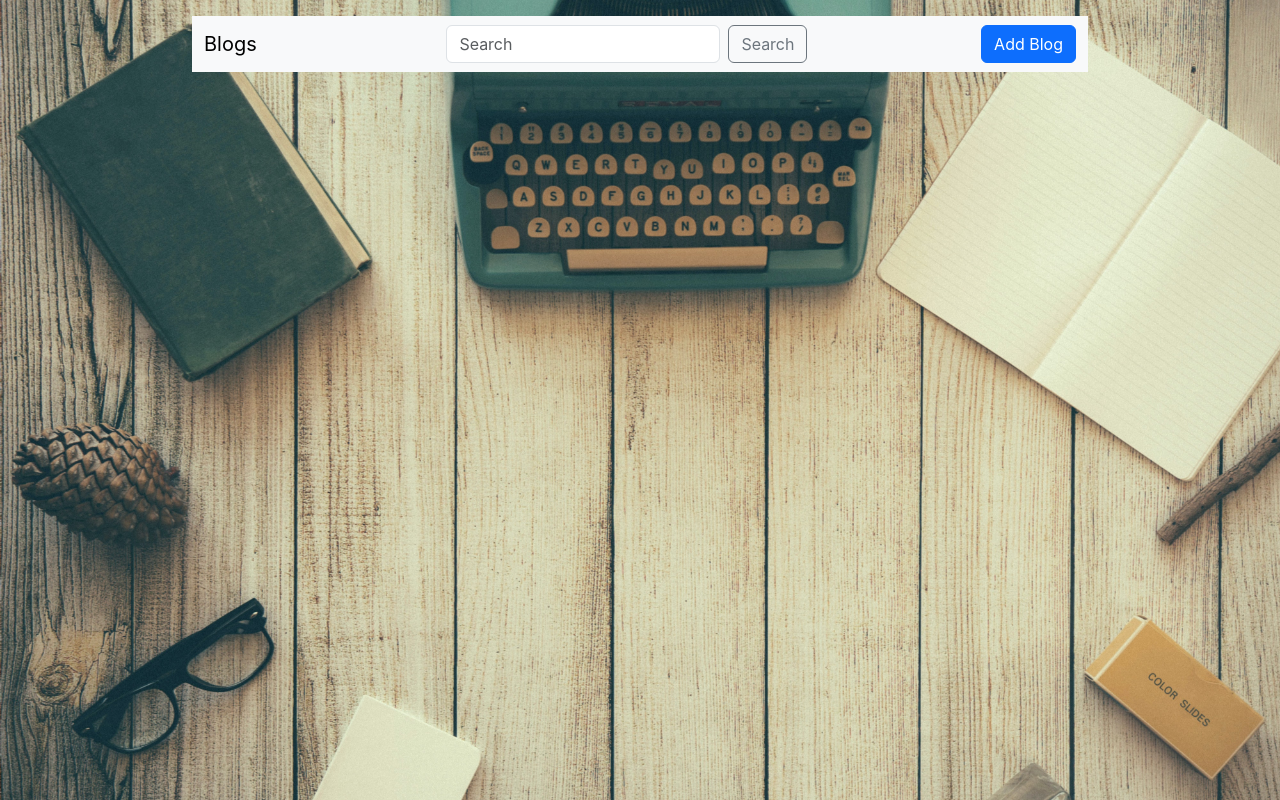
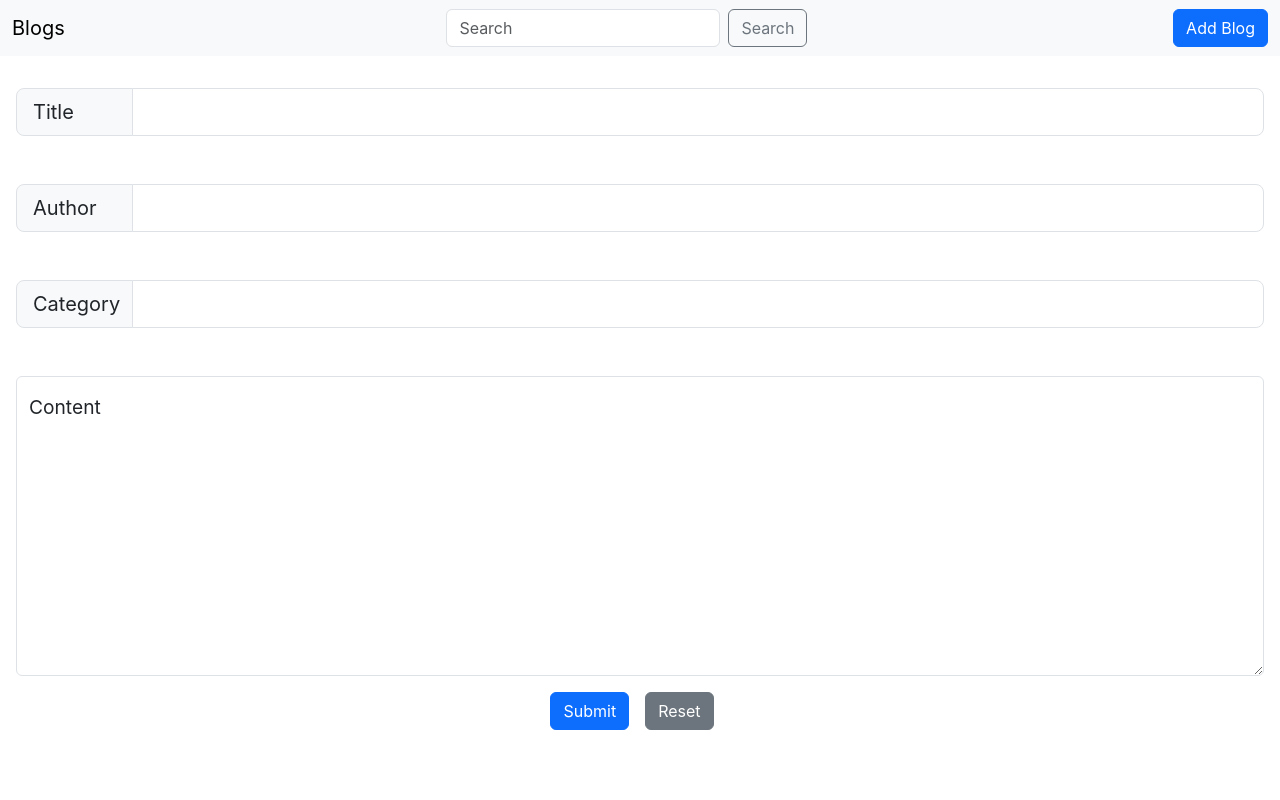
Before and after one commit to Sameony/ReactBench, a React (Create React App) app in the folder frontend/: page /addBlog/1 in a window 1280 px wide. Built offline with nearby package versions, Linux system fonts and the light colour scheme; no server answers; a web font is replaced by a local one.

Commit message:
feat: update blog feature

```diff
--- a/frontend/src/Components/AllBlogs.jsx
+++ b/frontend/src/Components/AllBlogs.jsx
@@ -39,11 +39,10 @@ const AllBlogs = () => {
         }
 
     }
-
   return (
     blogs.map((ele, index)=>{
         return <div key={index} className="blogWrap" style={removeIndex===index?{transform:"translateX(-70rem)"}:{}}>
-                    <div id="blogCard" style={movedIndex===index?{transform:"translateX(-7rem)"}:{}} title={"Read more about "+ele.Title}
+                    <div id="blogCard" style={movedIndex===index?{transform:"translateX(-7rem)"}:{}} title="Click to see more options"
                     onClick={()=>{setMovedIndex(index===movedIndex?-1:index)}} >
                     <div className="titleHead">
                         {ele.Title}
@@ -59,8 +58,13 @@ const AllBlogs = () => {
                         <Link to={`/blogs/${ele._id}`} className='btn btn-primary'>Read More</Link>
                     </div>
                     </div>
-                    <div className="delete" onClick={()=>removeBlogHandler(ele._id, index)}>
-                    <i className="fa-solid fa-trash"></i>
+                    <div className='blogOptions'>
+                        <div className="delete" onClick={()=>removeBlogHandler(ele._id, index)}>
+                            <i className="fa-solid fa-trash"></i>
+                        </div>
+                        <Link to={`/addBlog/${ele._id}`} className="delete" style={{backgroundColor:"#0d6efd"}}>
+                            <i className="fa-solid fa-edit"></i>
+                        </Link>
                     </div>
         </div>
     })
--- a/frontend/src/Screens/AddBlog.jsx
+++ b/frontend/src/Screens/AddBlog.jsx
@@ -1,17 +1,35 @@
-import React, { useState } from 'react'
+import React, { useEffect, useState } from 'react'
 import axios from 'axios'
+import { useParams } from 'react-router-dom'
 const AddBlog = () => {
+  const {blogID}=useParams()
   const [blogObj, setBlogObj] = useState({Author:"", Content:"",Category:'', Title:""})
   const [error,setError] = useState("")
   const [success,setSuccess] = useState("")
+  useEffect(()=>{
+    const getBlogData = async(id) =>{
+      await axios.post("http://localhost:3001/fetchBlogById",{id:blogID})
+      .then(res=>setBlogObj(res.data.data))
+      .catch(err=>console.log(err))
+    }
+    getBlogData();
+  },[blogID])
   const changeHandler = (e) =>{
     let ename = e.target.name;
     setBlogObj({...blogObj, [ename]:e.target.value})
   }
   const submitHandler = async (e) =>{
-    let choice = window.confirm("You can make changes to your blog later as well.Are you sure you want to post this blog?")
+    let choice = window.confirm(blogID?"Are you sure you want to update this blog?":"You can make changes to your blog later as well.Are you sure you want to post this blog?")
     e.preventDefault();
-    choice&&await axios.post("http://localhost:3001/addBlog",blogObj).then((res)=>{
+    !blogID&&choice&&await axios.post("http://localhost:3001/addBlog",blogObj).then((res)=>{
+      setSuccess(res.data.msg)
+      setError("")
+      setBlogObj({Author:"", Content:"",Category:'', Title:""})
+    }).catch(err=>{
+      setError(err.response.data.msg)
+      setSuccess("")
+    })
+    blogID&&choice&&await axios.post("http://localhost:3001/updateBlog",blogObj).then((res)=>{
       setSuccess(res.data.msg)
       setError("")
       setBlogObj({Author:"", Content:"",Category:'', Title:""})
@@ -32,11 +50,11 @@ const AddBlog = () => {
       </div>}
         <div className="mt-3 input-group input-group-lg">
         <span className="input-group-text" id="inputGroup-sizing-lg" style={{width:"7.3rem"}}>Title</span>
-        <input type="text" className="form-control" aria-label="Sizing example input" aria-describedby="inputGroup-sizing-lg" value={blogObj.Title} onChange={(e)=>changeHandler(e)} name="Title" />
+        <input type="text" className="form-control" readOnly={blogID} aria-label="Sizing example input" aria-describedby="inputGroup-sizing-lg" value={blogObj.Title} onChange={(e)=>changeHandler(e)} name="Title" />
         </div>
         <div className=" mt-5 input-group input-group-lg">
         <span className="input-group-text" id="inputGroup-sizing-lg" style={{width:"7.3rem"}}>Author</span>
-        <input type="text" className="form-control" aria-label="Sizing example input" aria-describedby="inputGroup-sizing-lg" value={blogObj.Author} onChange={(e)=>changeHandler(e)} name="Author" />
+        <input type="text" className="form-control" readOnly={blogID} aria-label="Sizing example input" aria-describedby="inputGroup-sizing-lg" value={blogObj.Author} onChange={(e)=>changeHandler(e)} name="Author" />
         </div>
         <div className=" mt-5 input-group input-group-lg">
         <span className="input-group-text" id="inputGroup-sizing-lg" style={{width:"7.3rem"}}>Category</span>
--- a/frontend/src/Screens/BlogDisplay.jsx
+++ b/frontend/src/Screens/BlogDisplay.jsx
@@ -1,12 +1,13 @@
 import axios from 'axios'
 import React, { useEffect, useState } from 'react'
-import { useParams } from 'react-router-dom'
+import { Link, useParams } from 'react-router-dom'
 import "../Styles/blogDisplay.css"
 const BlogDisplay = () => {
     const {blogID} = useParams()
     const [blog,setBlog] = useState({})
     useEffect(() => {
       getBlogData();
+       // eslint-disable-next-line react-hooks/exhaustive-deps
     }, [])
 
     const getBlogData = async(id) =>{
@@ -15,7 +16,8 @@ const BlogDisplay = () => {
       .catch(err=>console.log(err))
     }
   return (
-    <div>
+   <div className='imageHere'>
+ <div className='blogContainer'>
     <div class="scroll">
         <h1 class="header">{blog?.Title}</h1>
         <div class="splitscreen">
@@ -29,7 +31,7 @@ const BlogDisplay = () => {
 
             <div class="right">
             <i class="fa-brands fa-github"></i>
-            <i class="fa-brands fa-github"></i>
+            <i class="fa-brands fa-twitter"></i>
             <i class="fa-brands fa-linkedin"></i>
             </div>
         </div>
@@ -43,13 +45,13 @@ const BlogDisplay = () => {
 
     </div>
     <footer class="footer">
-        <div class="footer-header">Share your thoughts now!</div>
+        <Link to="/addBlog" class="footer-header">Share your thoughts now!</Link>
         <ul class="social-links list-non-bullet">
             <li class="list-item-inline">
               <i class="fa-brands fa-github"></i>
             </li>
             <li class="list-item-inline">
-              <i class="fa-brands fa-github"></i>
+              <i class="fa-brands fa-twitter"></i>
             </li>
             <li class="list-item-inline">
               <i class="fa-brands fa-linkedin"></i>
@@ -59,6 +61,7 @@ const BlogDisplay = () => {
     </footer>
 
 </div>
+   </div>
   )
 }
 
--- a/frontend/src/Styles/allBlogs.css
+++ b/frontend/src/Styles/allBlogs.css
@@ -41,19 +41,30 @@
     padding: 0.3rem 0.7rem;
     margin-bottom: 1rem;
 }
-
+.blogOptions{
+    display: flex;
+    flex-direction: column;
+    justify-content: center;
+    align-items: center;
+    position: absolute;
+    right: 0;
+    top: 0;
+    height: 100%;
+    width: 8.5rem;
+}
 .delete{
+    transition: all ease 0.5s;
+    height: 100%;
+    width: 100%;
     display: flex;
     justify-content: center;
     align-items: center;
     font-size: 2.5rem;
     color: white;
-    position: absolute;
-    right: 0;
-    top: 0;
-    height: 100%;
-    width: 8rem;
     background-color: red;
     cursor: pointer;
     border-radius: 10px;
 }
+.delete:hover{
+    transform: translateX(1rem);
+}
--- a/frontend/src/Styles/blogDisplay.css
+++ b/frontend/src/Styles/blogDisplay.css
@@ -1,22 +1,11 @@
 @import url('https://fonts.googleapis.com/css2?family=Arima+Madurai:wght@700&family=Cinzel:wght@500&display=swap');
 
-
-
-
-body {
-    margin: 1rem auto;
-    max-width: 70vw;
+.blogContainer {
+    margin: 1rem auto 0 auto;
     min-width: 20rem;
-    background-image: url("../../public/bg.jpg");
-    background-size: cover;
-
-}
-
-.scroll {
     background-color: white;
-    height: 100vh;
-    overflow-y: auto;
     padding: 1.5rem;
+    max-width: 90vw;
 }
 
 .header {
@@ -61,7 +50,7 @@ body {
 }
 
 .content {
-    padding: 1rem;
+    padding: 1rem 0;
     font-family: 'Arima Madurai', cursive;
     font-size: large;
 
@@ -151,6 +140,7 @@ h2 {
     font-size: large;
     font-weight: bold;
     color: rgb(47, 123, 221);
+    cursor: pointer;
 }
 
 .footer ul {
--- a/frontend/src/index.js
+++ b/frontend/src/index.js
@@ -16,6 +16,7 @@ root.render(
         <Route path='/' element={<App/>}></Route>
         <Route path="/addBlog" element={<AddBlog />} />
         <Route path="/blogs/:blogID" element={<BlogDisplay />} />
+        <Route path="/addBlog/:blogID" element={<AddBlog/>} />
       </Routes>
 
     </BrowserRouter>
```
